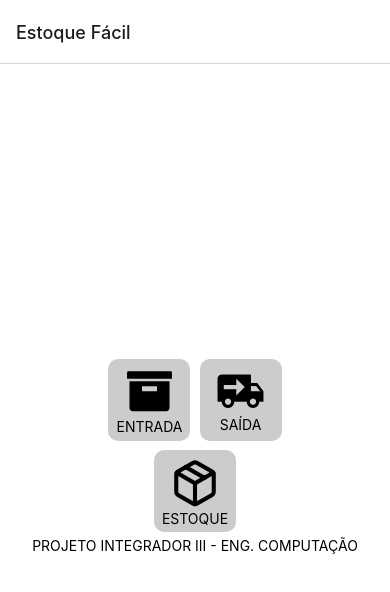
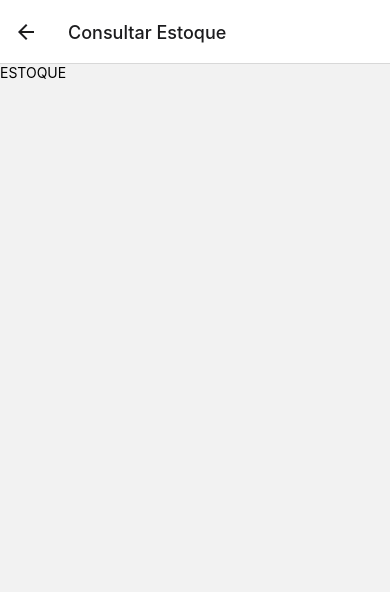
Before and after one commit to LuckasDuarte/estoque, a React Native app: screen /Estoque in a window 390 px wide. Shown: the top 592 px of the page. Built offline with nearby package versions, Linux system fonts and the light colour scheme.

Commit message:
rotas configuradas

```diff
--- a/App.tsx
+++ b/App.tsx
@@ -6,6 +6,8 @@ import { createStackNavigator} from '@react-navigation/stack'
 // Screens
 import homePage from './src/pages/HOME/home'
 import entradaPage from './src/pages/ENTRADA/entrada'
+import saidaPage from './src/pages/SAIDA/saida'
+import estoquePage from './src/pages/ESTOQUE/estoque'
 
 const Stack = createStackNavigator();
 
@@ -23,6 +25,16 @@ export default function App() {
             title: "Cadastrar Entrada",
           }}
         />
+        <Stack.Screen name="Saida" component={saidaPage}
+          options={{
+            title: "Cadastrar Saída",
+          }}
+        />
+        <Stack.Screen name="Estoque" component={estoquePage}
+          options={{
+            title: "Consultar Estoque",
+          }}
+        />
       </Stack.Navigator>
     </NavigationContainer>
   );
--- /dev/null
+++ b/src/pages/ESTOQUE/estoque.tsx
@@ -0,0 +1,22 @@
+import React from "react";
+import {
+    View,
+    Text,
+    TouchableOpacity,
+    StyleSheet
+} from 'react-native'
+
+// icons
+import { Entypo, MaterialCommunityIcons, Feather  } from '@expo/vector-icons';
+
+export default function Estoque(){
+    return (
+        <View>
+            <Text>ESTOQUE</Text>
+        </View>
+    );
+}
+
+const styles = StyleSheet.create({
+
+})
--- a/src/pages/HOME/home.tsx
+++ b/src/pages/HOME/home.tsx
@@ -20,12 +20,16 @@ export default function Home({ navigation }){
                     <Text>ENTRADA</Text>
                 </TouchableOpacity>
 
-                <TouchableOpacity style={styles.Btn}>
+                <TouchableOpacity style={styles.Btn}
+                    onPress={() => navigation.navigate('Saida')}
+                >
                     <MaterialCommunityIcons name="truck-delivery" size={50} color="black" />
                     <Text>SAÍDA</Text>
                 </TouchableOpacity>
 
-                <TouchableOpacity style={styles.Btn}>
+                <TouchableOpacity style={styles.Btn}
+                    onPress={() => navigation.navigate('Estoque')}
+                >
                 <Feather name="package" size={50} color="black" />
                     <Text>ESTOQUE</Text>
                 </TouchableOpacity>
--- /dev/null
+++ b/src/pages/SAIDA/saida.tsx
@@ -0,0 +1,22 @@
+import React from "react";
+import {
+    View,
+    Text,
+    TouchableOpacity,
+    StyleSheet
+} from 'react-native'
+
+// icons
+import { Entypo, MaterialCommunityIcons, Feather  } from '@expo/vector-icons';
+
+export default function Saida(){
+    return (
+        <View>
+            <Text>SAIDA</Text>
+        </View>
+    );
+}
+
+const styles = StyleSheet.create({
+
+})
```
